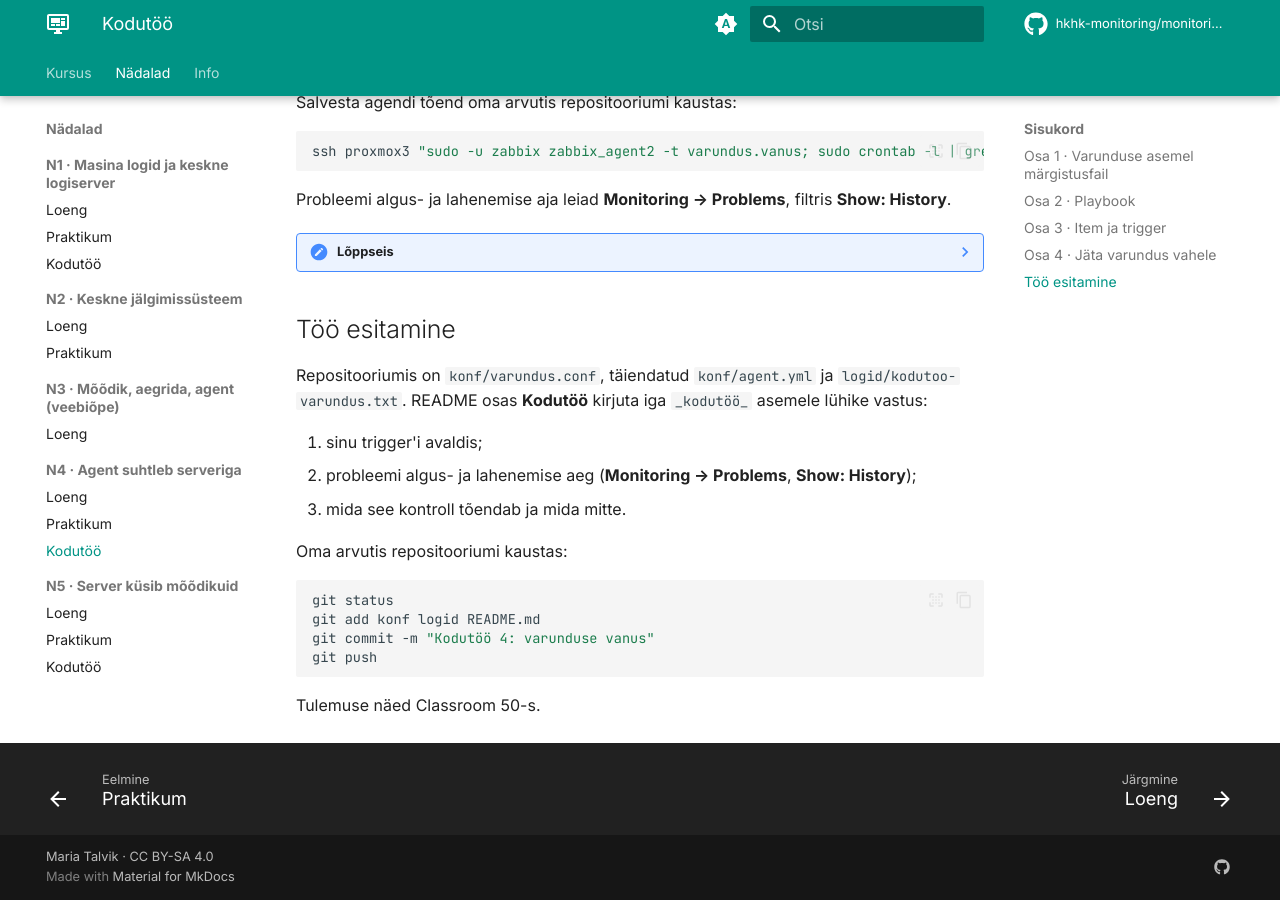
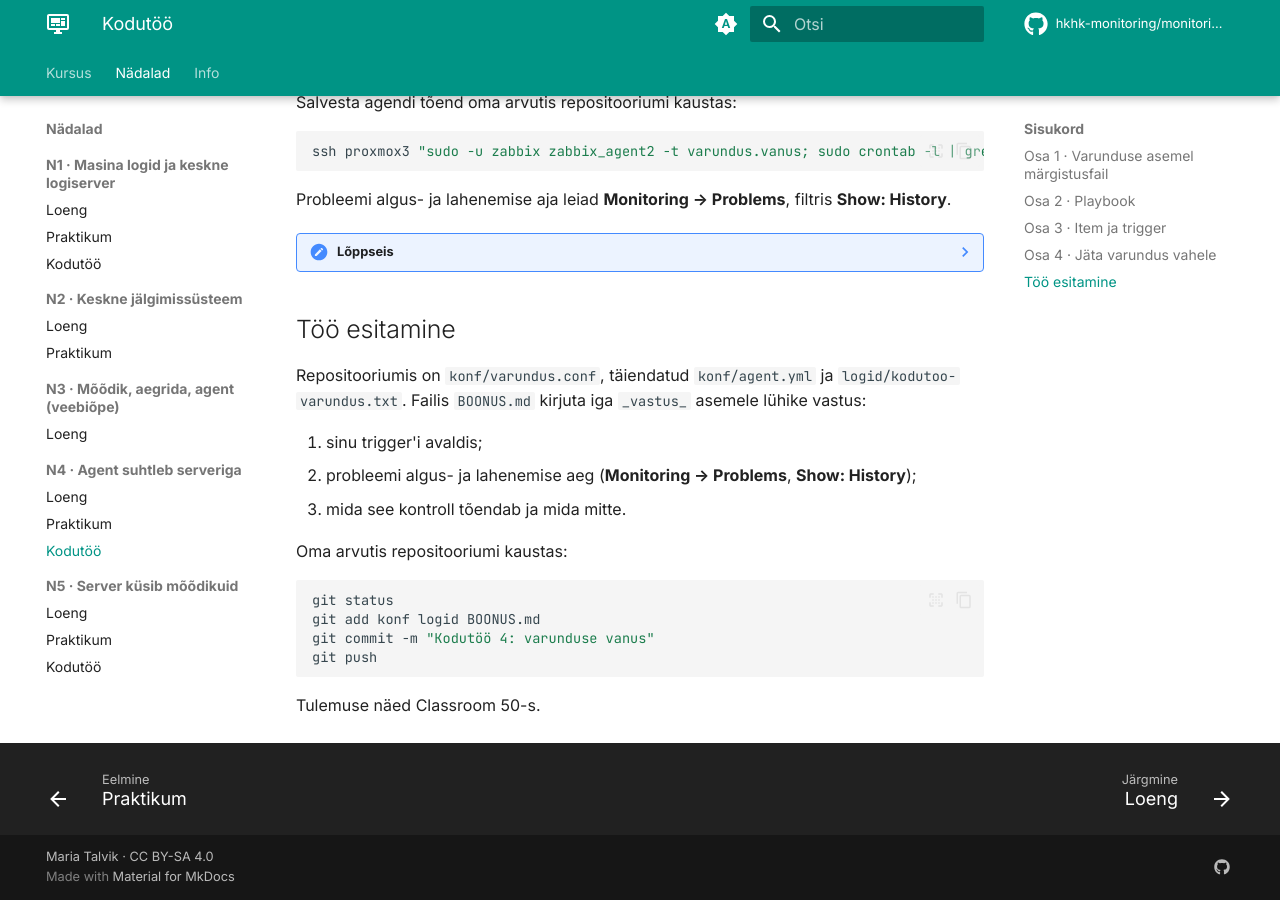
Before and after one commit to hkhk-monitoring/monitoring, an MkDocs documentation site: the page built from docs/week04/homework.md, in a window 1280 px wide and 900 px high, scrolled down 2460 px. Built offline with MkDocs 1.6.1 and Material for MkDocs 9.7.7, drawn with Linux system fonts in a browser that asks for light colours; comment, search, counter and statistics services are not loaded.

Commit message:
N4 kodutöö

````diff
--- a/docs/week04/homework.md
+++ b/docs/week04/homework.md
@@ -90,11 +90,11 @@ ssh proxmox3 "sudo -u zabbix zabbix_agent2 -t varundus.vanus; sudo crontab -l |
 Probleemi algus- ja lahenemise aja leiad **Monitoring → Problems**, filtris **Show: History**.
 
 ??? note "Lõppseis"
-    Cron'i kirje on lubatud, märgistusfaili aeg uueneb iga 5 minuti järel, item kogub värskeid väärtusi ja trigger on olekus OK. Probleemi tekkimine ja lahenemine on README-s kirjas. Praktikumi agendiseadistus on alles: pärast kodutööd käivita playbook veel kord ja kontrolli, et mõlema masina väärtused uuenevad.
+    Cron'i kirje on lubatud, märgistusfaili aeg uueneb iga 5 minuti järel, item kogub värskeid väärtusi ja trigger on olekus OK. Probleemi algus ja lahenemine on `BOONUS.md`-s kirjas. Praktikumi agendiseadistus on alles: pärast kodutööd käivita playbook veel kord ja kontrolli, et mõlema masina väärtused uuenevad.
 
 ## Töö esitamine
 
-Repositooriumis on `konf/varundus.conf`, täiendatud `konf/agent.yml` ja `logid/kodutoo-varundus.txt`. README osas **Kodutöö** kirjuta iga `_kodutöö_` asemele lühike vastus:
+Repositooriumis on `konf/varundus.conf`, täiendatud `konf/agent.yml` ja `logid/kodutoo-varundus.txt`. Failis `BOONUS.md` kirjuta iga `_vastus_` asemele lühike vastus:
 
 1. sinu trigger'i avaldis;
 2. probleemi algus- ja lahenemise aeg (**Monitoring → Problems**, **Show: History**);
@@ -104,7 +104,7 @@ Oma arvutis repositooriumi kaustas:
 
 ```bash
 git status
-git add konf logid README.md
+git add konf logid BOONUS.md
 git commit -m "Kodutöö 4: varunduse vanus"
 git push
 ```
````
